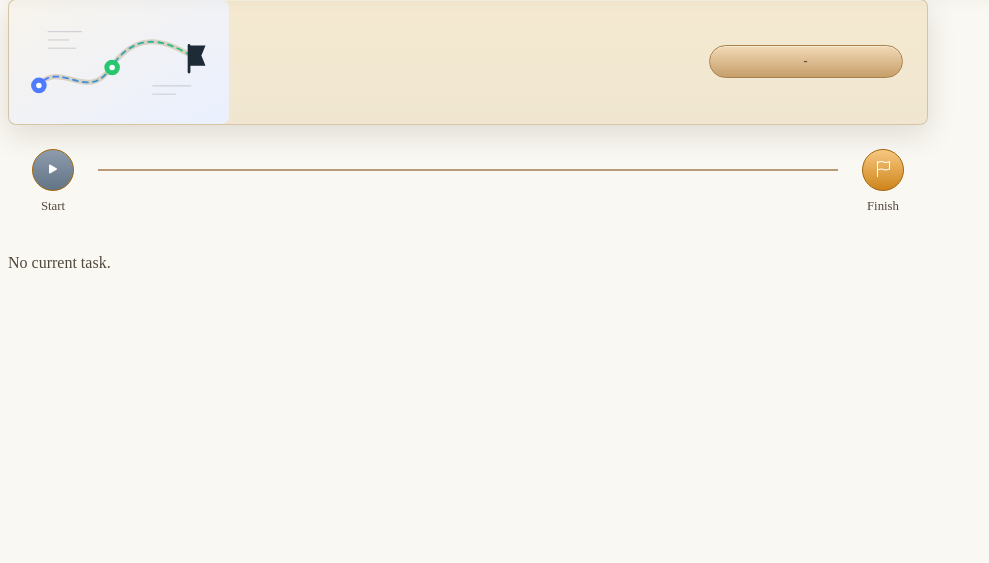
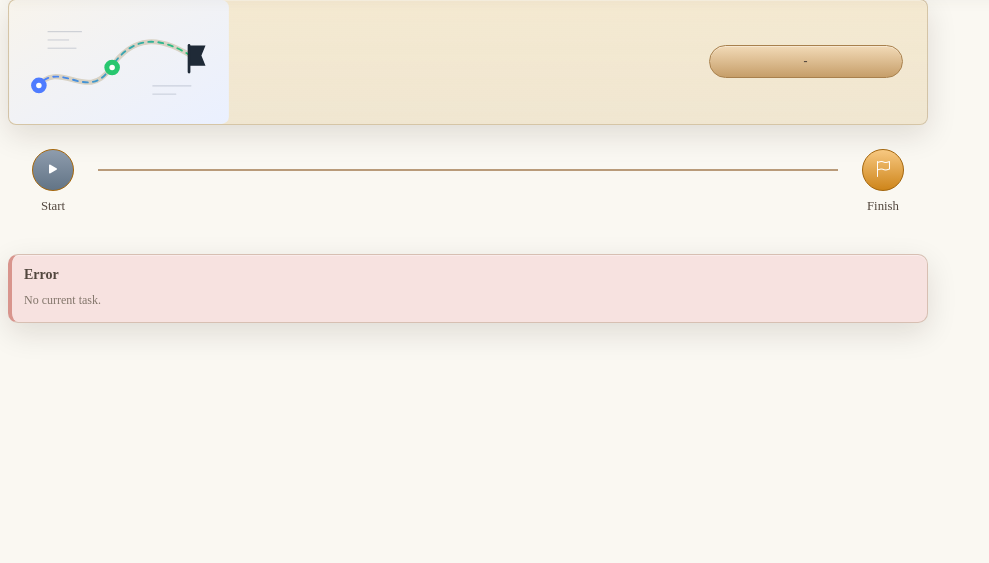
Before and after one commit to ddiedov/questy, a Python web app: template app/templates/quest-runs/details.html in a window 1280 px wide. Shown: the part 106-669 px from the top of the page, without its empty margins (0-989 px from the left). Run offline with Jinja, Linux system fonts and the light colour scheme; the template is opened without the code that fills it, so the values that code supplies are empty; some libraries are stand-ins or nearby versions.

Commit message:
fix some styles

```diff
--- a/app/templates/quest-runs/details.html
+++ b/app/templates/quest-runs/details.html
@@ -201,7 +201,7 @@
             </p>
 
             <a href="/quests/{{ item.run.quest_id }}"
-               class="btn btn-primary">
+               class="btn btn-primary btn-forward">
                 Back to Quest
             </a>
 
@@ -325,8 +325,11 @@
 
         {% else %}
 
-            <div class="alert alert-warning">
-                No current task.
+            <div class="qr-state-card qr-state-wrong">
+
+                <div class="qr-state-title">Error</div>
+                <div class="qr-state-message">No current task.</div>
+
             </div>
 
         {% endif %}
```
